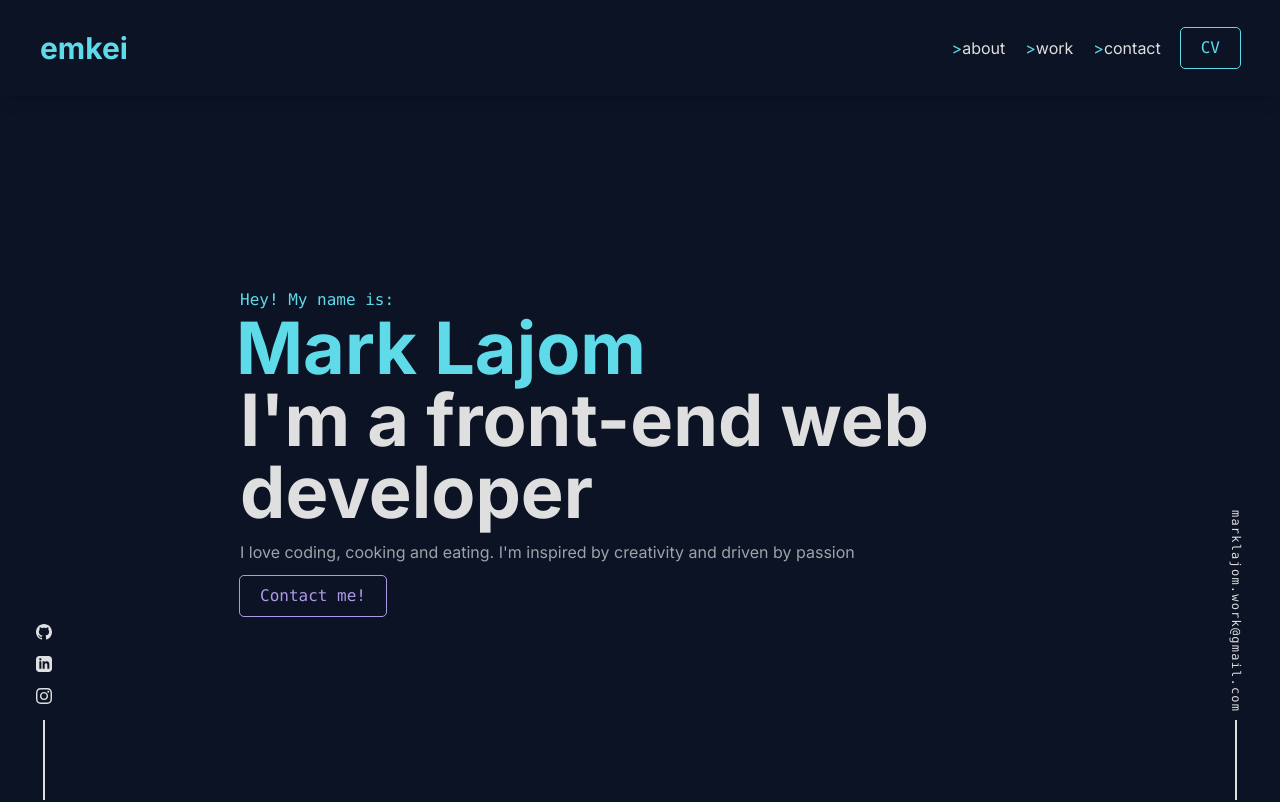
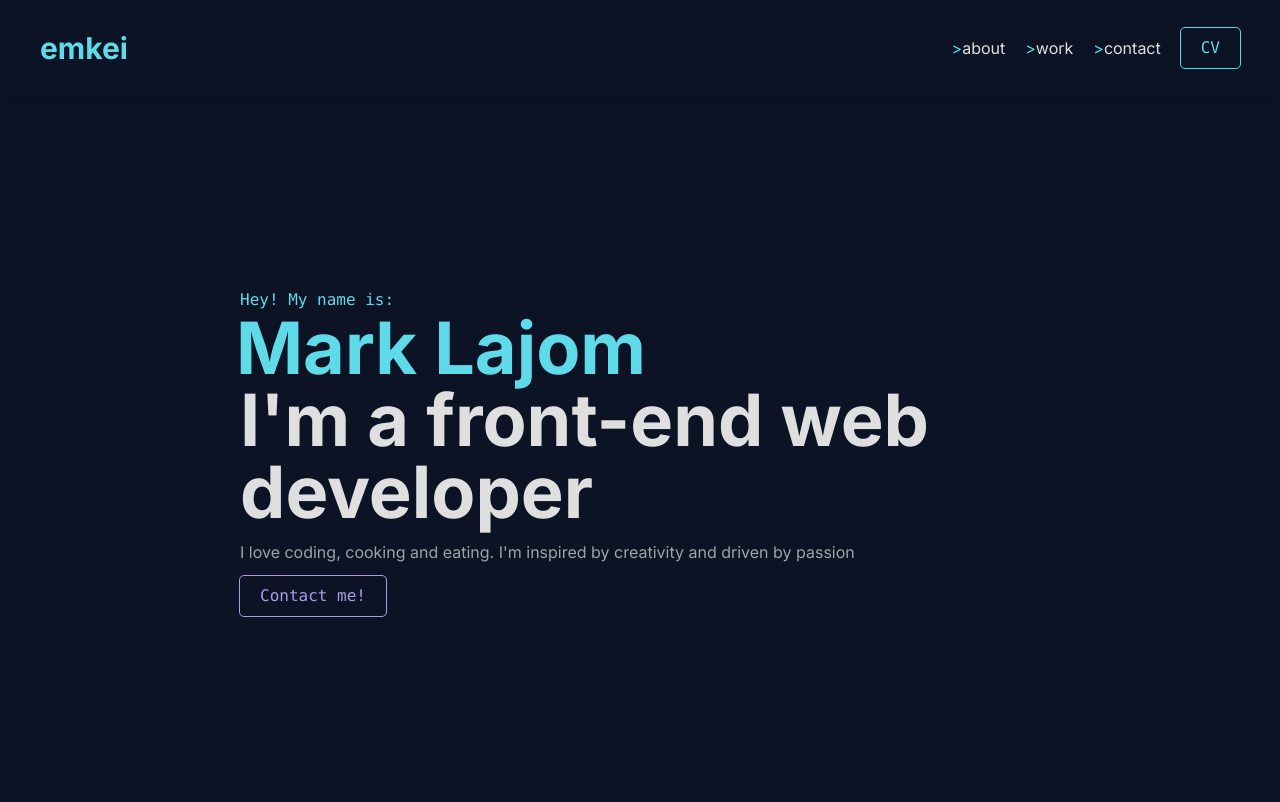
Before and after one commit to emkeiboii/Mark-Lajom-2, a React (Vite) app in the folder portfolio/: page / in a window 1280 px wide. Shown: the top 802 px of the page. Built offline with nearby package versions, Linux system fonts and the light colour scheme.

Commit message:
Added effects to left, right side

```diff
--- a/portfolio/src/components/LSide.tsx
+++ b/portfolio/src/components/LSide.tsx
@@ -1,6 +1,9 @@
+import Fade from "react-reveal/fade";
+
 const LSide = () => {
   return (
     <div className="hidden md:hidden lg:flex  bottom-0 fixed left-10 w-2 [writing-mode:vertical-rl] justify-center items-center text-white gap-4">
+      <Fade bottom cascade>
         <a
           href="https://github.com/emkeiboii"
           target="_blank"
@@ -41,6 +44,7 @@ const LSide = () => {
           </svg>
         </a>
         <hr className="w-2/12 h-20 bg-white" />
+      </Fade>
     </div>
   );
 };
--- a/portfolio/src/components/RSide.tsx
+++ b/portfolio/src/components/RSide.tsx
@@ -1,8 +1,8 @@
-import React from "react";
-
+import Fade from "react-reveal/fade";
 const RSide = () => {
   return (
     <div className="hidden md:hidden lg:flex  bottom-0 fixed right-10 w-2 [writing-mode:vertical-rl] justify-center items-center text-white gap-2">
+      <Fade bottom cascade>
         <a
           href=""
           className="font-mono  tracking-widest text-xs hover:-translate-y-1 duration-300 hover:text-blue"
@@ -10,6 +10,7 @@ const RSide = () => {
           marklajom.work@gmail.com
         </a>
         <hr className="w-2/12 h-20 bg-white" />
+      </Fade>
     </div>
   );
 };
```
Lines whose indentation alone changed are shown as unchanged.
